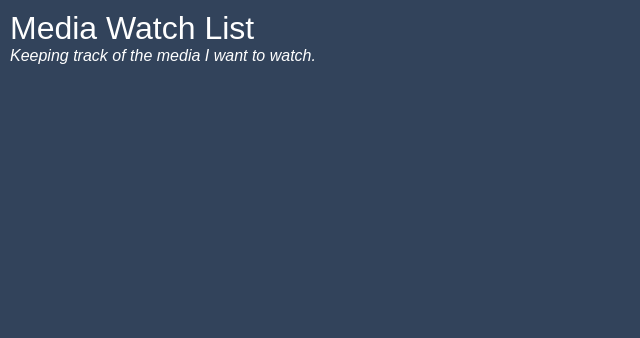
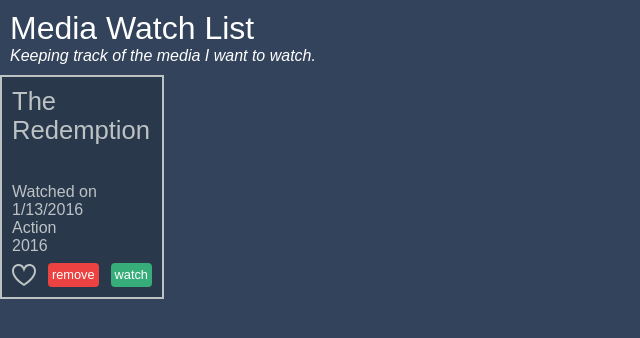
Before and after one commit to coursefiles/angular-essential-training, an Angular app: page / in a window 1280 px wide. Shown: the top 338 px of the page, without its empty margins (0-640 px from the left). Built offline with nearby package versions, Linux system fonts and the light colour scheme.

Commit message:
end of video commit

```diff
--- a/src/app/app.component.css
+++ b/src/app/app.component.css
@@ -1,6 +1,15 @@
 :host {
   display: flex;
-  font-family: Arial, Helvetica, sans-serif;
+  min-height: 100%;
+}
+nav {
+  width: 68px;
+  background-color: #53ace4;
+}
+nav .icon {
+  width: 48px;
+  height: 48px;
+  margin: 10px;
 }
 section {
   width: 100%;
--- a/src/app/app.component.html
+++ b/src/app/app.component.html
@@ -3,4 +3,5 @@
     <h1>Media Watch List</h1>
     <p class="description">Keeping track of the media I want to watch.</p>
   </header>
+  <mw-media-item></mw-media-item>
 </section>
--- a/src/app/app.module.ts
+++ b/src/app/app.module.ts
@@ -1,13 +1,15 @@
 import { NgModule } from '@angular/core';
 import { BrowserModule } from '@angular/platform-browser';
 import { AppComponent } from './app.component';
+import { MediaItemComponent } from './media-item.component';
 
 @NgModule({
   imports: [
     BrowserModule
   ],
   declarations: [
-    AppComponent
+    AppComponent,
+    MediaItemComponent
   ],
   bootstrap: [
     AppComponent
--- a/src/app/media-item.component.css
+++ b/src/app/media-item.component.css
@@ -7,21 +7,22 @@
   background-color: #29394b;
   padding: 10px;
   color: #bdc2c5;
+  margin: 0 12px 12px 0;
 }
 h2 {
   font-size: 1.6em;
   flex: 1;
 }
-:host.medium-movies {
+:host(.medium-movies) {
   border-color: #53ace4;
 }
-:host.medium-movies > h2 {
+:host(.medium-movies) > h2 {
   color: #53ace4;
 }
-:host.medium-series {
+:host(.medium-series) {
   border-color: #45bf94;
 }
-:host.medium-series > h2 {
+:host(.medium-series) > h2 {
   color: #45bf94;
 }
 .tools {
@@ -34,6 +35,7 @@ h2 {
   width: 24px;
   height: 24px;
   fill: #bdc2c5;
+  cursor: pointer;
 }
 .favorite.is-favorite {
     fill: #37ad79;
--- a/src/app/media-item.component.ts
+++ b/src/app/media-item.component.ts
@@ -5,4 +5,4 @@ import { Component } from '@angular/core';
   templateUrl: './media-item.component.html',
   styleUrls: ['./media-item.component.css']
 })
-export class MediaItemComponent { }
+export class MediaItemComponent {}
--- a/src/polyfills.ts
+++ b/src/polyfills.ts
@@ -43,7 +43,7 @@
  *
  * (window as any).__Zone_disable_requestAnimationFrame = true; // disable patch requestAnimationFrame
  * (window as any).__Zone_disable_on_property = true; // disable patch onProperty such as onclick
- * (window as any).__zone_symbol__BLACK_LISTED_EVENTS = ['scroll', 'mousemove']; // disable patch specified eventNames
+ * (window as any).__zone_symbol__UNPATCHED_EVENTS = ['scroll', 'mousemove']; // disable patch specified eventNames
  *
  *  in IE/Edge developer tools, the addEventListener will also be wrapped by zone.js
  *  with the following flag, it will bypass `zone.js` patch for IE/Edge
--- a/src/styles.css
+++ b/src/styles.css
@@ -24,4 +24,6 @@ body {
   margin: 0px;
   padding: 0px;
   background-color: #32435b;
+  height: 100vh;
+  font-family: Arial, Helvetica, sans-serif;
 }
--- a/tsconfig.json
+++ b/tsconfig.json
@@ -5,12 +5,12 @@
     "outDir": "./dist/out-tsc",
     "sourceMap": true,
     "declaration": false,
-    "module": "es2015",
+    "module": "esnext",
     "moduleResolution": "node",
     "emitDecoratorMetadata": true,
     "experimentalDecorators": true,
     "importHelpers": true,
-    "target": "es5",
+    "target": "es2015",
     "typeRoots": [
       "node_modules/@types"
     ],
```
Also changed, not shown: package.json (+16 -15 lines), tslint.json (+4 -4 lines), sample.txt, src/app/app.component.ts (line endings or trailing spaces), 2 other files (tests, documents, lock files or other folders).
